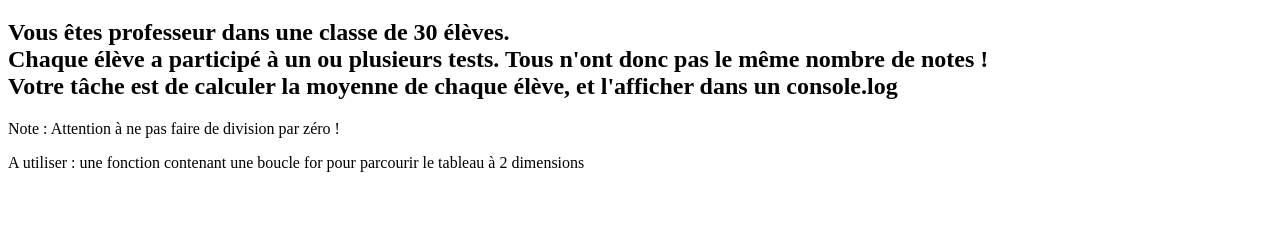
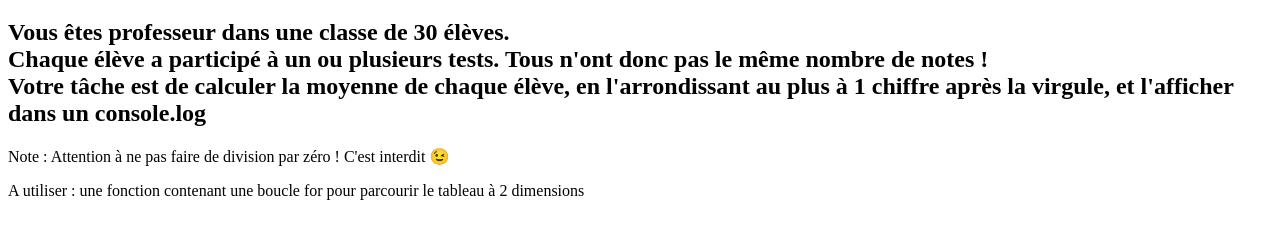
Before and after one commit to DuboisCecile/entrainement_js, a plain HTML site: page index.html in a window 1280 px wide. Shown: the part 61-300 px from the top of the page. Drawn offline with Linux system fonts and the light colour scheme.

Commit message:
Added the statement

```diff
--- a/index.html
+++ b/index.html
@@ -12,9 +12,9 @@
         <br/>
         Chaque élève a participé à un ou plusieurs tests. Tous n'ont donc pas le même nombre de notes !
         <br/>
-        Votre tâche est de calculer la moyenne de chaque élève, et l'afficher dans un console.log
+        Votre tâche est de calculer la moyenne de chaque élève, en l'arrondissant au plus à 1 chiffre après la virgule, et l'afficher dans un console.log
     </h2>
-    <p>Note : Attention à ne pas faire de division par zéro !</p>
+    <p>Note : Attention à ne pas faire de division par zéro ! C'est interdit 😉</p>
     <p>A utiliser : une fonction contenant une boucle for pour parcourir le tableau à 2 dimensions</p>
 
     <script src="main.js"></script>
```
